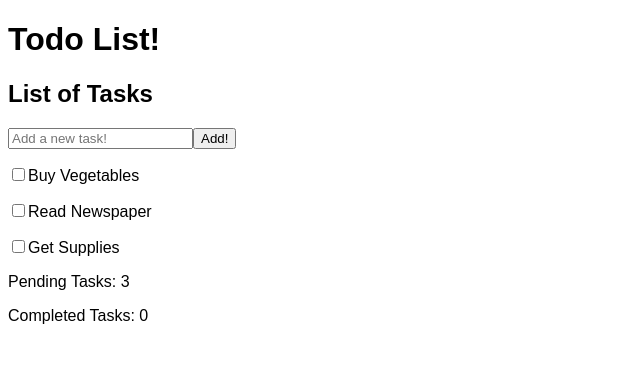
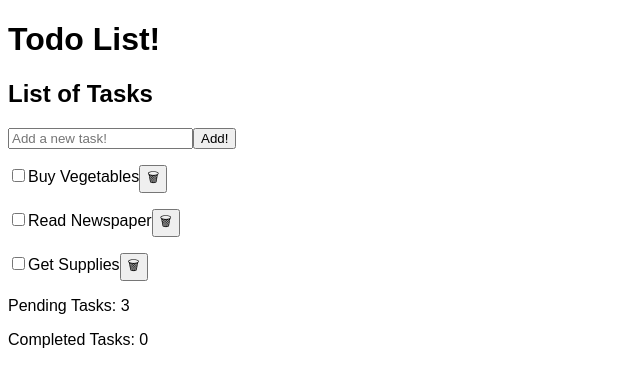
Before and after one commit to DaniAkash/react-todo-app-b7, a React (Vite) app: page / in a window 1280 px wide. Shown: the top 386 px of the page, without its empty margins (0-640 px from the left). Built offline with nearby package versions, Linux system fonts and the light colour scheme.

Commit message:
added delete tasks functionality

```diff
--- a/src/App.js
+++ b/src/App.js
@@ -1,19 +1,18 @@
-import React, { Fragment, useState } from "react";
+import React, { Fragment, useState, useEffect } from "react";
 import Title from "./Components/Title";
 import TaskList from "./Components/TaskList";
 import TaskStatus from "./Components/TaskStatus";
 import AddTaskField from "./Components/AddTaskField";
 
 const App = () => {
-
-  const [ text, setText ] = useState("");
+  const [text, setText] = useState("");
 
   const textChangeHandler = event => {
     event.persist();
     setText(event.target.value);
   };
 
-  const [ tasks, setTasks ] = useState([
+  const [tasks, setTasks] = useState([
     {
       text: "Buy Vegetables",
       isComplete: false
@@ -31,26 +30,40 @@ const App = () => {
   const addTask = () => {
     const newTask = {
       text,
-      isComplete: false,
+      isComplete: false
     };
 
-    setTasks([ ...tasks, newTask ]);
+    setTasks([...tasks, newTask]);
     setText("");
-  }
+  };
+
+  const deleteTask = targetIndex => {
+    setTasks(tasks.filter((task, taskIndex) => taskIndex !== targetIndex));
+  };
 
   const toggleTask = index => {
     setTasks(
       tasks.map((task, taskIndex) => {
-        if(index === taskIndex) {
+        if (index === taskIndex) {
           return {
             ...task,
             isComplete: !task.isComplete
-          }
+          };
         }
         return task;
       })
-    )
-  }
+    );
+  };
+
+  useEffect(() => {
+    // The code here will execute based on the
+    // app's lifecycle
+    /**
+     * Gets executed at
+     * componentDidMount & componentDidUpdate
+     */
+    // debugger;
+  });
 
   return (
     <Fragment>
@@ -60,10 +73,10 @@ const App = () => {
         textChangeHandler={textChangeHandler}
         addTask={addTask}
       />
-      <TaskList tasks={tasks} toggleTask={toggleTask} />
+      <TaskList tasks={tasks} deleteTask={deleteTask} toggleTask={toggleTask} />
       <TaskStatus tasks={tasks} />
     </Fragment>
-  )
+  );
 };
 
 export default App;
--- a/src/Components/TaskList.js
+++ b/src/Components/TaskList.js
@@ -1,12 +1,14 @@
 import React from "react";
 
-const TaskList = ({ tasks, toggleTask }) => {
-
+const TaskList = ({ tasks, toggleTask, deleteTask }) => {
   return tasks.map((task, taskIndex) => {
-
     const onClickCheckBox = () => {
       toggleTask(taskIndex);
-    }
+    };
+
+    const onClickDelete = () => {
+      deleteTask(taskIndex);
+    };
 
     return (
       <p key={taskIndex}>
@@ -16,8 +18,9 @@ const TaskList = ({ tasks, toggleTask }) => {
           onChange={onClickCheckBox}
         />
         {task.text}
+        <button onClick={onClickDelete}>🗑</button>
       </p>
-    )
+    );
   });
 };
 
```
